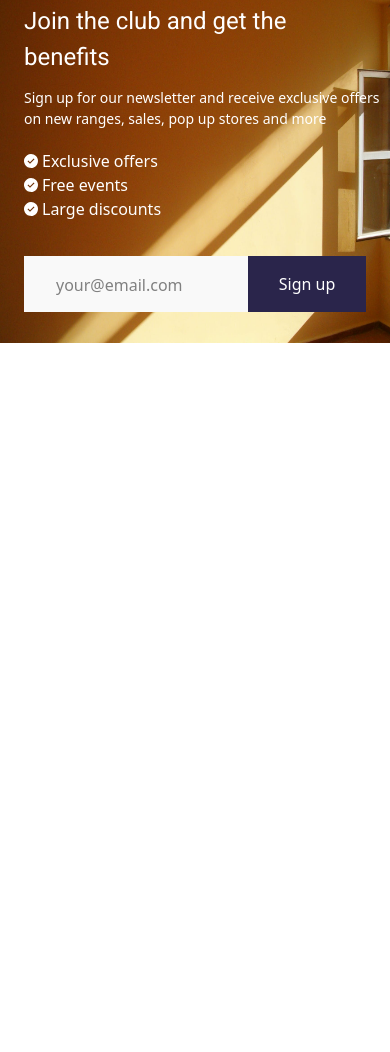
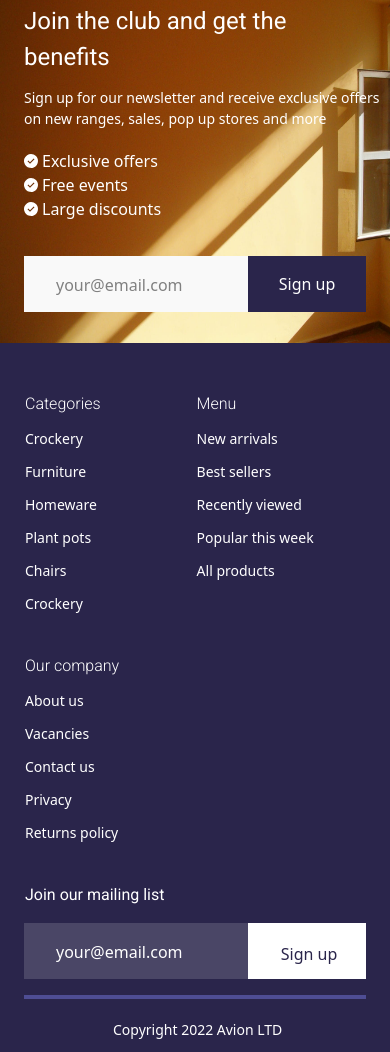
Before and after one commit to D1ORdev/Avion-mobile, a plain HTML site: page index.html in a window 390 px wide. Shown: the part 3180-4232 px from the top of the page. Before the commit the page ends 4170 px from the top, so only its background shows below. Drawn offline with nearby package versions, Linux system fonts and the light colour scheme.

Commit message:
Responsive finished

```diff
--- a/index.html
+++ b/index.html
@@ -139,6 +139,53 @@
             </div>
         </div>
     </section>
+    <footer class="w-[390px] h-[740px] bg-[#2A254B]">
+        <div class="all">
+            <div class="tepa block pt-[40px] ml-[25px]">
+                <div class="tepa block">
+                 <div class="tepasi flex mt-[40px]">
+                     <div class="texts1 block">
+                        <h4 class="font-['Roboto'] font-light text-[16px] text-[#FFFFFF]">Categories</h4>
+                        <p class="textitem font-['Open Sans'] font-light text-[14px] text-[#FFFFFF] mt-[12px]">Crockery</p>
+                        <p class="textitem font-['Open Sans'] font-light text-[14px] text-[#FFFFFF] mt-[12px]">Furniture</p>
+                        <p class="textitem font-['Open Sans'] font-light text-[14px] text-[#FFFFFF] mt-[12px]">Homeware</p>
+                        <p class="textitem font-['Open Sans'] font-light text-[14px] text-[#FFFFFF] mt-[12px]">Plant pots</p>
+                        <p class="textitem font-['Open Sans'] font-light text-[14px] text-[#FFFFFF] mt-[12px]">Chairs</p>
+                        <p class="textitem font-['Open Sans'] font-light text-[14px] text-[#FFFFFF] mt-[12px]">Crockery</p>
+                     </div>
+                     <div class="texts2 block ml-[96px]">
+                        <h4 class="font-['Roboto'] font-light text-[16px] text-[#FFFFFF]">Menu</h4>
+                        <p class="textitems font-['Open Sans'] font-light text-[14px] text-[#FFFFFF] mt-[12px]">New arrivals</p>
+                        <p class="textitems font-['Open Sans'] font-light text-[14px] text-[#FFFFFF] mt-[12px]">Best sellers</p>
+                        <p class="textitems font-['Open Sans'] font-light text-[14px] text-[#FFFFFF] mt-[12px]">Recently viewed</p>
+                        <p class="textitems font-['Open Sans'] font-light text-[14px] text-[#FFFFFF] mt-[12px]">Popular this week</p>
+                        <p class="textitems font-['Open Sans'] font-light text-[14px] text-[#FFFFFF] mt-[12px]">All products</p>
+                     </div>
+                 </div>
+                 <div class="texts3 block mt-[40px] ">
+                    <h4 class="font-['Roboto'] font-light text-[16px] text-[#FFFFFF]">Our company</h4>
+                    <p class="textitems font-['Open Sans'] font-light text-[14px] text-[#FFFFFF] mt-[12px]">About us</p>
+                    <p class="textitems font-['Open Sans'] font-light text-[14px] text-[#FFFFFF] mt-[12px]">Vacancies</p>
+                    <p class="textitems font-['Open Sans'] font-light text-[14px] text-[#FFFFFF] mt-[12px]">Contact us</p>
+                    <p class="textitems font-['Open Sans'] font-light text-[14px] text-[#FFFFFF] mt-[12px]">Privacy</p>
+                    <p class="textitems font-['Open Sans'] font-light text-[14px] text-[#FFFFFF] mt-[12px]">Returns policy</p>
+                 </div>
+                </div>
+                <div class="ong mt-[40px] ">
+                    <h4 class="font-['Roboto'] font-normal text-[16px] text-[#FFFFFF]">Join our mailing list</h4>
+                    <div class="knopka flex ml-[-1px] mt-[16px]">
+                        <p class="w-[224px] h-[56px] font-['Open Sans'] font-normal text-[16px] text-[#FFFFFF] pt-[17px] pl-[32px]" style="background-color: rgba(255, 255, 255, 0.15);">your@email.com</p>
+                        <button class="w-[118px] h-[56px] bg-[#FFFFFF] font-normal text-[16px] text-[#2A254B] pt-[6px] pl-[4px]">Sign up</button>
+                    </div>
+                </div>
+            </div>
+            <hr class="border-t-4 border-0 w-[342px] ml-[24px] mt-[16px]" style="border-color: #4E4D93;">
+            <div class="pas">
+             <p class="mt-[20px] ml-[113px] font-['Open Sans'] font-normal text-[14px] text-[#FFFFFF]">Copyright 2022 Avion LTD</p>
+
+            </div>
+        </div>
+    </footer>
 
 </body>
 </html>
```
